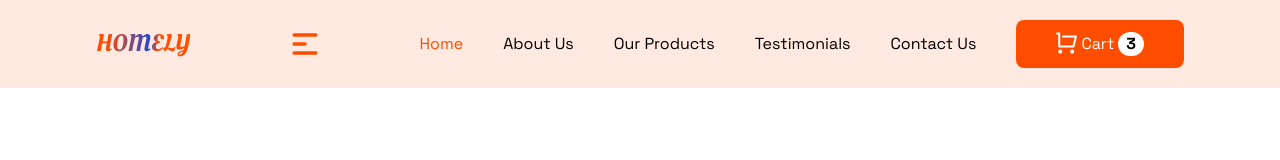
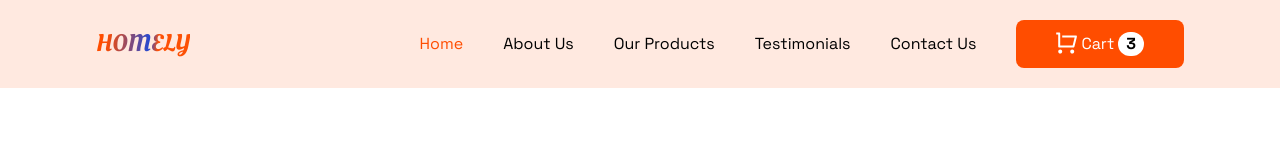
Before and after one commit to jemmycodes/homely, a React (Vite) app: page / in a window 1280 px wide. Shown: the top 160 px of the page. Built offline with nearby package versions, Linux system fonts and the light colour scheme.

Commit message:
fixed icon responsivity

```diff
--- a/src/Components/Header/Navbar.jsx
+++ b/src/Components/Header/Navbar.jsx
@@ -5,7 +5,7 @@ function Navbar() {
   return (
     <nav className="max-w-6xl mx-auto px-8 py-5 flex justify-between items-center">
       <p className="nav--text ">Homely</p>
-      <HiMenuAlt1 className="text-orange text-4xl hover:scale-150 duration-200 cursor-pointer" />
+      <HiMenuAlt1 className="text-orange text-4xl hover:scale-150 duration-200 cursor-pointer lg:hidden" />
       <ul className="hidden space-x-10 items-center lg:flex">
         <li className="orange-color">Home</li>
         <li>About Us</li>
```
